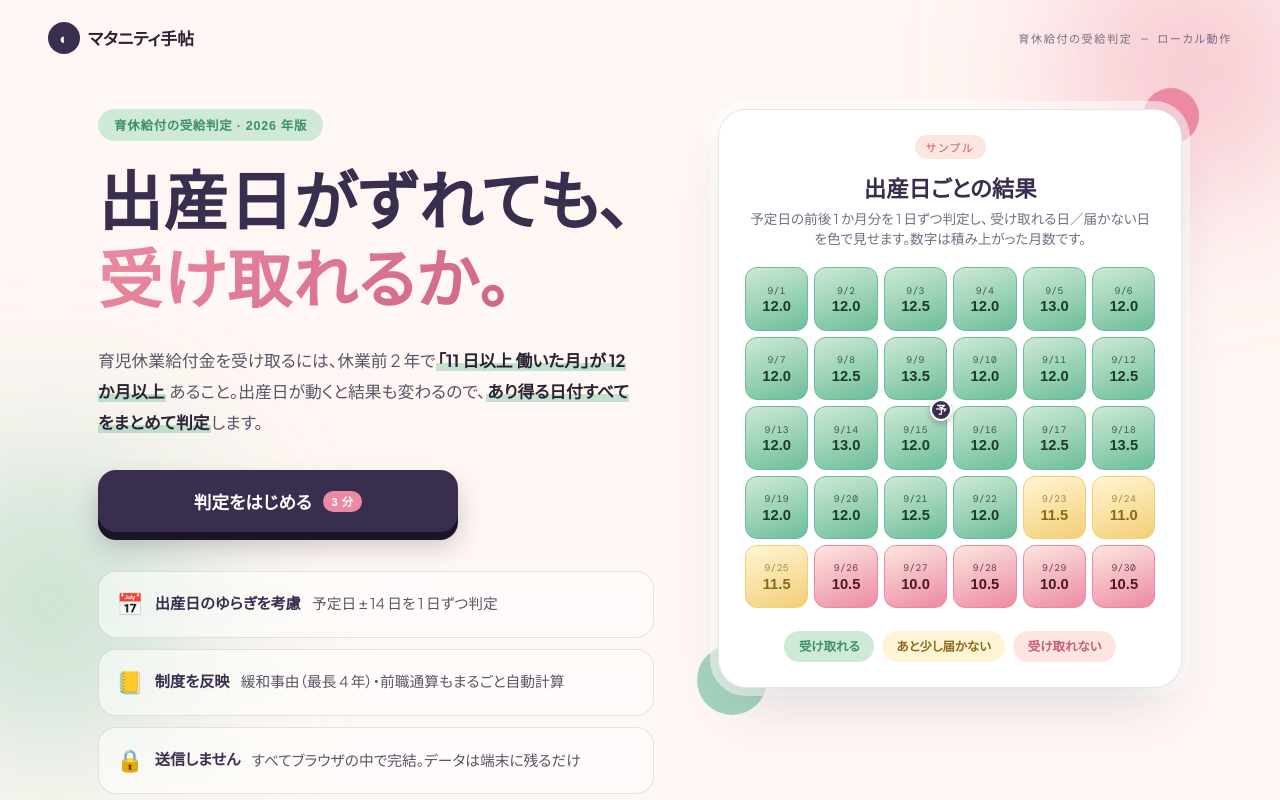
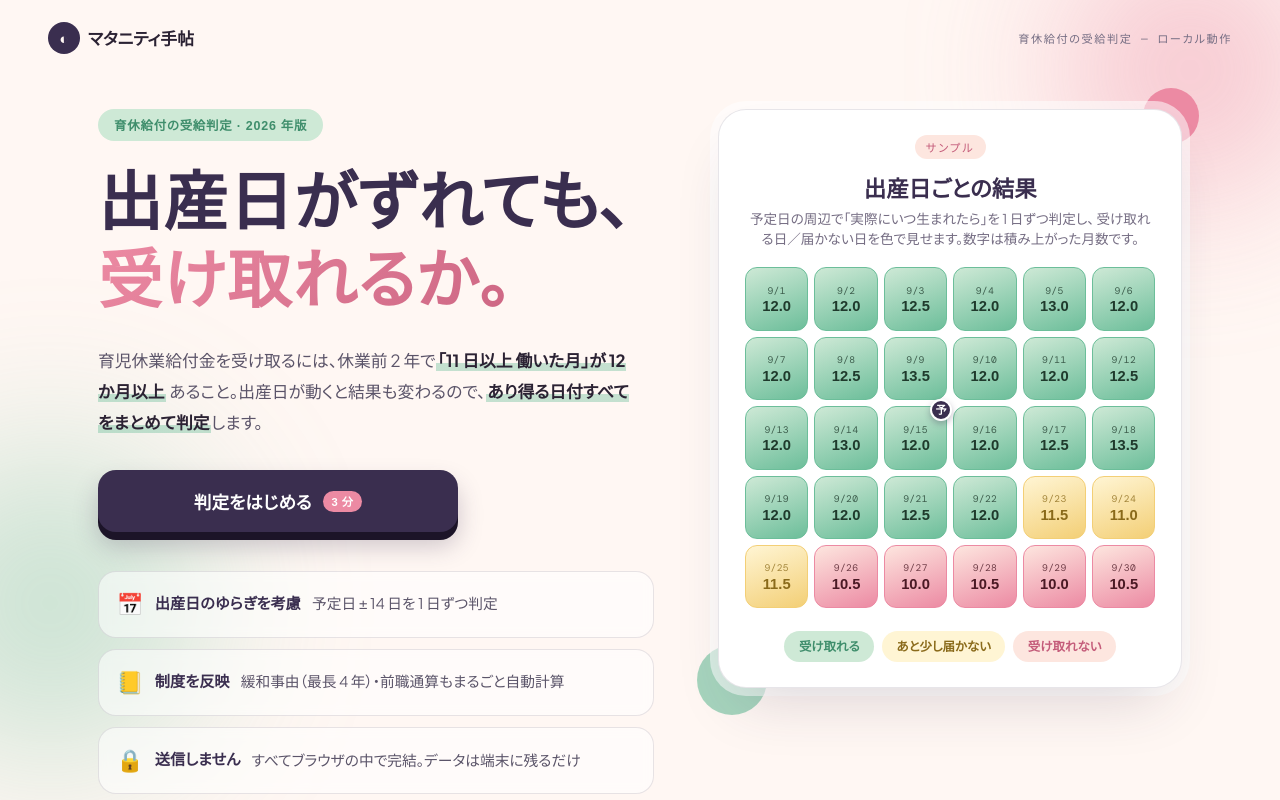
Before and after one commit to ikukyu-moraeru/ikukyu-moraeru.github.io, a React (Vite) app: page / in a window 1280 px wide. Shown: the top 800 px of the page. Built offline with nearby package versions, Linux system fonts and the light colour scheme; a web font is replaced by a local one.

Commit message:
サンプル説明文から固定の『前後 1 か月分』表現を削除

```diff
--- a/src/ui/Landing.tsx
+++ b/src/ui/Landing.tsx
@@ -69,7 +69,7 @@ export function Landing() {
             <span className="ht-card__tag">サンプル</span>
             <h3>出産日ごとの結果</h3>
             <p>
-              予定日の前後 1 か月分を 1 日ずつ判定し、
+              予定日の周辺で「実際にいつ生まれたら」を 1 日ずつ判定し、
               受け取れる日／届かない日を色で見せます。数字は積み上がった月数です。
             </p>
           </div>
```
